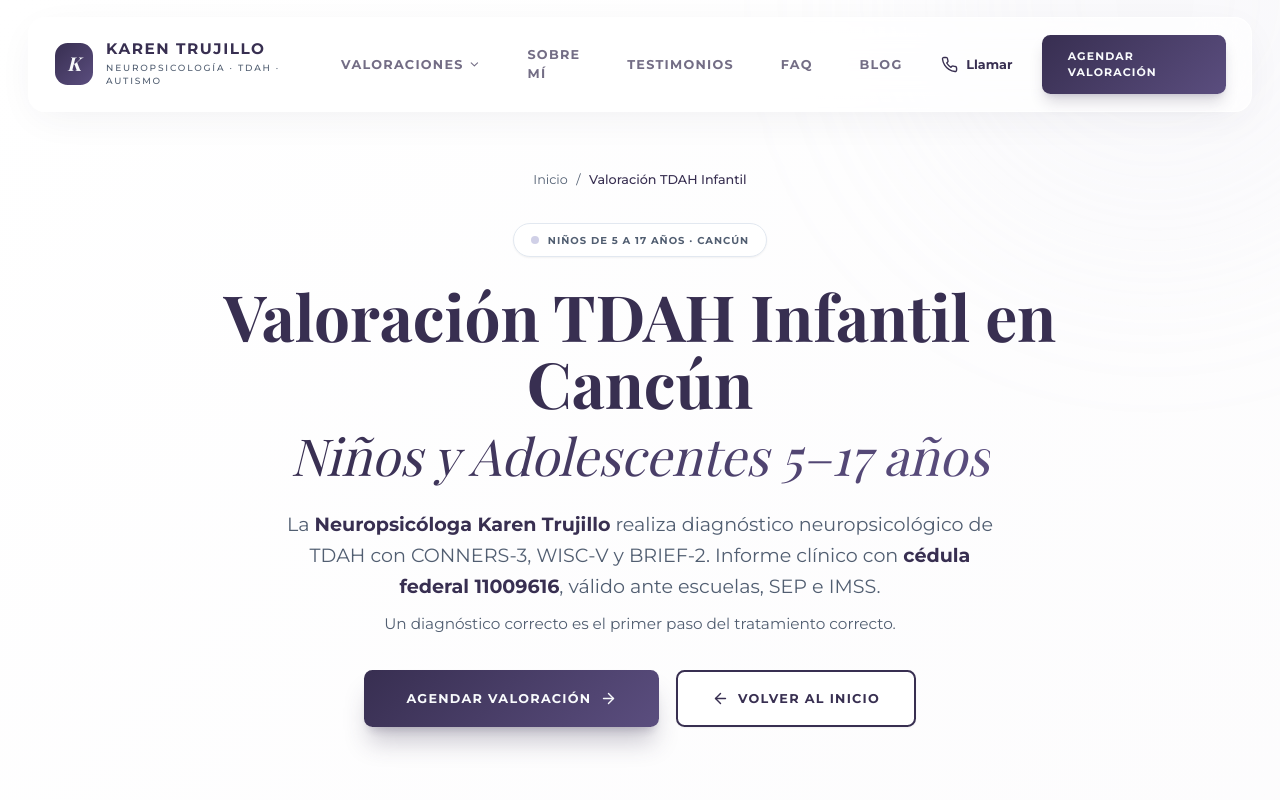
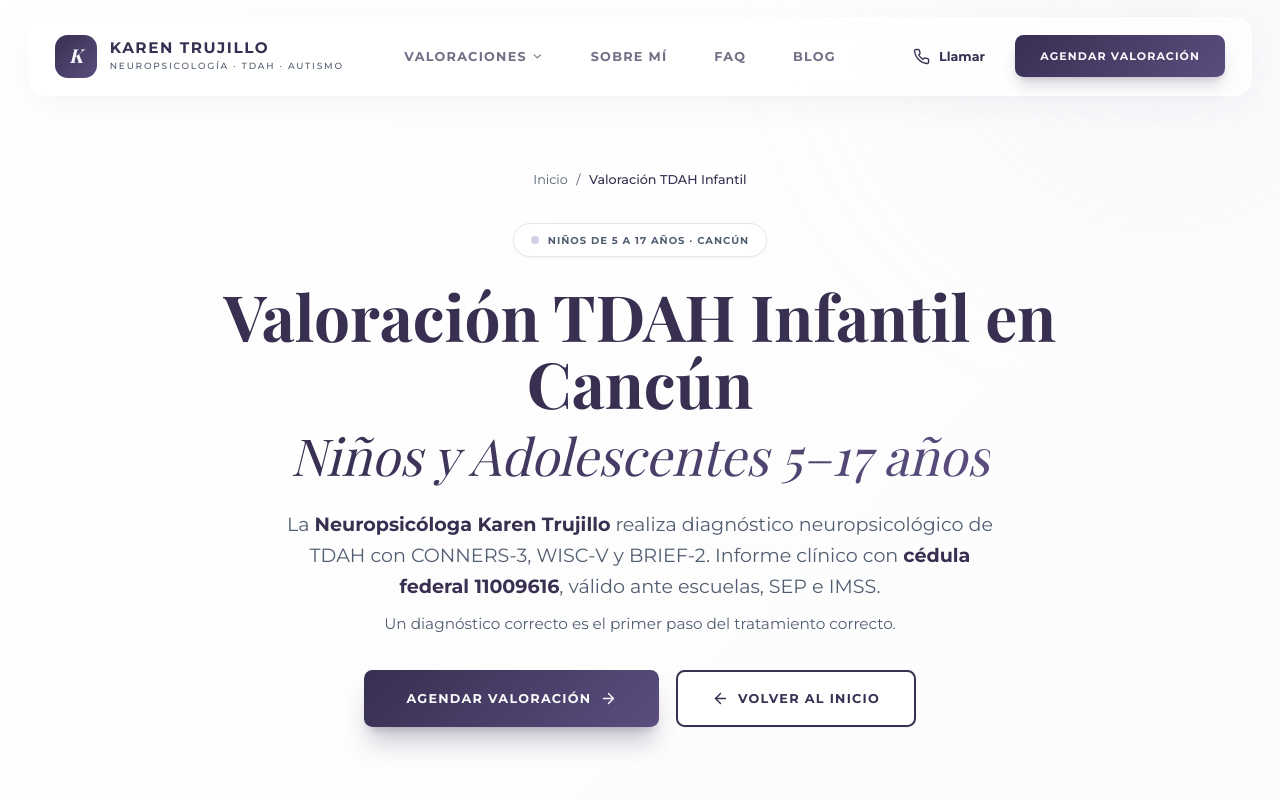
Before and after one commit to jeal1498/blogs, a React (Vite) app: page /evaluacion-tdah-ninos in a window 1280 px wide. Shown: the top 800 px of the page. Built offline with nearby package versions, Linux system fonts and the light colour scheme; the HTML template or start-up script is replaced by a standard one; a web font is replaced by a local one.

Commit message:
Add files via upload

```diff
--- a/src/components/Navbar.tsx
+++ b/src/components/Navbar.tsx
@@ -2,13 +2,29 @@ import { useState, useEffect } from 'react';
 import { Menu, Phone, X, ChevronDown } from 'lucide-react';
 import { motion, AnimatePresence } from 'framer-motion';
 import { Link, useLocation } from 'react-router-dom';
+
+// Pages that contain each anchored section
+const PATHS_WITH_SOBRE_MI = ['/', '/evaluacion-tdah-ninos', '/evaluacion-tdah-adultos', '/evaluacion-autismo-cancun', '/blog'];
+const PATHS_WITH_TESTIMONIOS = ['/'];
+const PATHS_WITH_FAQ = [
+  '/',
+  '/evaluacion-tdah-ninos',
+  '/evaluacion-tdah-adultos',
+  '/evaluacion-autismo-cancun',
+  '/blog/cuanto-cuesta-valoracion-tdah-cancun',
+  '/blog/tdah-en-ninas-sintomas',
+];
 
 const Navbar = () => {
   const [isMenuOpen, setIsMenuOpen] = useState(false);
   const [isScrolled, setIsScrolled] = useState(false);
   const [showValoraciones, setShowValoraciones] = useState(false);
   const location = useLocation();
-  const isHome = location.pathname === '/';
+  const path = location.pathname;
+
+  const showSobreMi    = PATHS_WITH_SOBRE_MI.includes(path);
+  const showTestimonios = PATHS_WITH_TESTIMONIOS.includes(path);
+  const showFaq        = PATHS_WITH_FAQ.includes(path);
 
   useEffect(() => {
     const handleScroll = () => setIsScrolled(window.scrollY > 50);
@@ -17,13 +33,7 @@ const Navbar = () => {
   }, []);
 
   // Close mobile menu on route change
-  useEffect(() => { setIsMenuOpen(false); }, [location.pathname]);
-
-  const sectionLinks = [
-    { href: '#sobre-mi', label: 'Sobre mí', homeOnly: false },
-    { href: '#testimonios', label: 'Testimonios', homeOnly: true },
-    { href: '#faq', label: 'FAQ', homeOnly: true },
-  ];
+  useEffect(() => { setIsMenuOpen(false); }, [path]);
 
   const valoraciones = [
     { to: '/evaluacion-tdah-ninos', label: 'TDAH Infantil', sub: 'Niños 5-17 años' },
@@ -31,17 +41,15 @@ const Navbar = () => {
     { to: '/evaluacion-autismo-cancun', label: 'Autismo (TEA)', sub: 'Desde 2 años' },
   ];
 
-  const handleSectionClick = (e: React.MouseEvent<HTMLAnchorElement>, href: string) => {
+  const scrollTo = (e: React.MouseEvent<HTMLAnchorElement>, hash: string) => {
     e.preventDefault();
-    const el = document.querySelector(href);
-    if (el) {
-      el.scrollIntoView({ behavior: 'smooth' });
-    }
+    const el = document.querySelector(hash);
+    if (el) el.scrollIntoView({ behavior: 'smooth' });
     setIsMenuOpen(false);
   };
 
-  const sectionHref = (hash: string, homeOnly: boolean) =>
-    homeOnly && !isHome ? `/${hash}` : hash;
+  const linkClass = "px-5 py-2 text-xs font-bold uppercase tracking-widest text-primary/70 hover:text-primary hover:bg-secondary rounded-lg transition-all";
+  const mobileLinkClass = "text-center p-3 rounded-lg hover:bg-secondary text-sm font-bold uppercase tracking-widest text-primary transition-colors";
 
   return (
     <header className="fixed top-0 left-0 right-0 z-50 p-4 transition-all duration-300">
@@ -99,22 +107,23 @@ const Navbar = () => {
             </AnimatePresence>
           </div>
 
-          {sectionLinks.map((link) => (
-            <a
-              key={link.href}
-              href={sectionHref(link.href, link.homeOnly)}
-              onClick={(e) => handleSectionClick(e, link.href)}
-              className="px-5 py-2 text-xs font-bold uppercase tracking-widest text-primary/70 hover:text-primary hover:bg-secondary rounded-lg transition-all"
-            >
-              {link.label}
+          {showSobreMi && (
+            <a href="#sobre-mi" onClick={(e) => scrollTo(e, '#sobre-mi')} className={linkClass}>
+              Sobre mí
             </a>
-          ))}
-          <Link
-            to="/blog"
-            className="px-5 py-2 text-xs font-bold uppercase tracking-widest text-primary/70 hover:text-primary hover:bg-secondary rounded-lg transition-all"
-          >
-            Blog
-          </Link>
+          )}
+          {showTestimonios && (
+            <a href="#testimonios" onClick={(e) => scrollTo(e, '#testimonios')} className={linkClass}>
+              Testimonios
+            </a>
+          )}
+          {showFaq && (
+            <a href="#faq" onClick={(e) => scrollTo(e, '#faq')} className={linkClass}>
+              FAQ
+            </a>
+          )}
+
+          <Link to="/blog" className={linkClass}>Blog</Link>
         </div>
 
         <div className="hidden md:flex items-center gap-3">
@@ -165,22 +174,22 @@ const Navbar = () => {
               </Link>
             ))}
             <div className="h-px bg-border my-2" />
-            {sectionLinks.map((link) => (
-              <a
-                key={link.href}
-                href={sectionHref(link.href, link.homeOnly)}
-                onClick={(e) => handleSectionClick(e, link.href)}
-                className="text-center p-3 rounded-lg hover:bg-secondary text-sm font-bold uppercase tracking-widest text-primary transition-colors"
-              >
-                {link.label}
+            {showSobreMi && (
+              <a href="#sobre-mi" onClick={(e) => scrollTo(e, '#sobre-mi')} className={mobileLinkClass}>
+                Sobre mí
               </a>
-            ))}
-            <Link
-              to="/blog"
-              className="text-center p-3 rounded-lg hover:bg-secondary text-sm font-bold uppercase tracking-widest text-primary transition-colors"
-            >
-              Blog
-            </Link>
+            )}
+            {showTestimonios && (
+              <a href="#testimonios" onClick={(e) => scrollTo(e, '#testimonios')} className={mobileLinkClass}>
+                Testimonios
+              </a>
+            )}
+            {showFaq && (
+              <a href="#faq" onClick={(e) => scrollTo(e, '#faq')} className={mobileLinkClass}>
+                FAQ
+              </a>
+            )}
+            <Link to="/blog" className={mobileLinkClass}>Blog</Link>
             <div className="h-px bg-border my-2" />
             <a
               href="tel:529983211547"
--- a/src/pages/AutismoCancun.tsx
+++ b/src/pages/AutismoCancun.tsx
@@ -329,7 +329,7 @@ export default function AutismoCancun() {
         </section>
 
         {/* ── FAQ ── */}
-        <section className="py-24 px-6 bg-card">
+        <section id="faq" className="py-24 px-6 bg-card">
           <div className="max-w-4xl mx-auto">
             <motion.div initial={{ opacity: 0, y: 20 }} whileInView={{ opacity: 1, y: 0 }} viewport={{ once: true }}>
               <h2 className="text-3xl md:text-4xl font-serif font-bold text-primary mb-10 text-center">
--- a/src/pages/Blog.tsx
+++ b/src/pages/Blog.tsx
@@ -5,6 +5,7 @@ import { motion } from 'framer-motion';
 import Navbar from '@/components/Navbar';
 import Footer from '@/components/Footer';
 import FloatingButtons from '@/components/FloatingButtons';
+import AboutMini from '@/components/AboutMini';
 import { applySeo } from '@/lib/seo';
 
 const articles = [
@@ -161,6 +162,7 @@ export default function Blog() {
         </section>
 
       </main>
+      <AboutMini />
       <Footer />
       <FloatingButtons waMessage="Hola%20Karen,%20vi%20tu%20blog%20y%20me%20gustaría%20recibir%20más%20información%20sobre%20las%20valoraciones" />
     </div>
--- a/src/pages/TDAHAdultos.tsx
+++ b/src/pages/TDAHAdultos.tsx
@@ -294,7 +294,7 @@ export default function TDAHAdultos() {
         </section>
 
         {/* ── FAQ ── */}
-        <section className="py-24 px-6 bg-card">
+        <section id="faq" className="py-24 px-6 bg-card">
           <div className="max-w-4xl mx-auto">
             <motion.div initial={{ opacity: 0, y: 20 }} whileInView={{ opacity: 1, y: 0 }} viewport={{ once: true }}>
               <h2 className="text-3xl md:text-4xl font-serif font-bold text-primary mb-10 text-center">
--- a/src/pages/TDAHNinos.tsx
+++ b/src/pages/TDAHNinos.tsx
@@ -263,7 +263,7 @@ export default function TDAHNinos() {
         </section>
 
         {/* ── FAQ ── */}
-        <section className="py-24 px-6 bg-secondary">
+        <section id="faq" className="py-24 px-6 bg-secondary">
           <div className="max-w-4xl mx-auto">
             <motion.div initial={{ opacity: 0, y: 20 }} whileInView={{ opacity: 1, y: 0 }} viewport={{ once: true }}>
               <h2 className="text-3xl md:text-4xl font-serif font-bold text-primary mb-10 text-center">
--- a/src/pages/blog/CuantoCuestaValoracionTDAH.tsx
+++ b/src/pages/blog/CuantoCuestaValoracionTDAH.tsx
@@ -439,7 +439,7 @@ export default function CuantoCuestaValoracionTDAH() {
         </section>
 
         {/* ── FAQ ── */}
-        <section className="py-24 px-6 bg-secondary">
+        <section id="faq" className="py-24 px-6 bg-secondary">
           <div className="max-w-4xl mx-auto">
             <motion.div
               initial={{ opacity: 0, y: 20 }}
--- a/src/pages/blog/TDAHNinas.tsx
+++ b/src/pages/blog/TDAHNinas.tsx
@@ -590,7 +590,7 @@ export default function TDAHNinas() {
         </section>
 
         {/* ── FAQ ── */}
-        <section className="py-24 px-6 bg-secondary">
+        <section id="faq" className="py-24 px-6 bg-secondary">
           <div className="max-w-4xl mx-auto">
             <motion.div
               initial={{ opacity: 0, y: 20 }}
```
